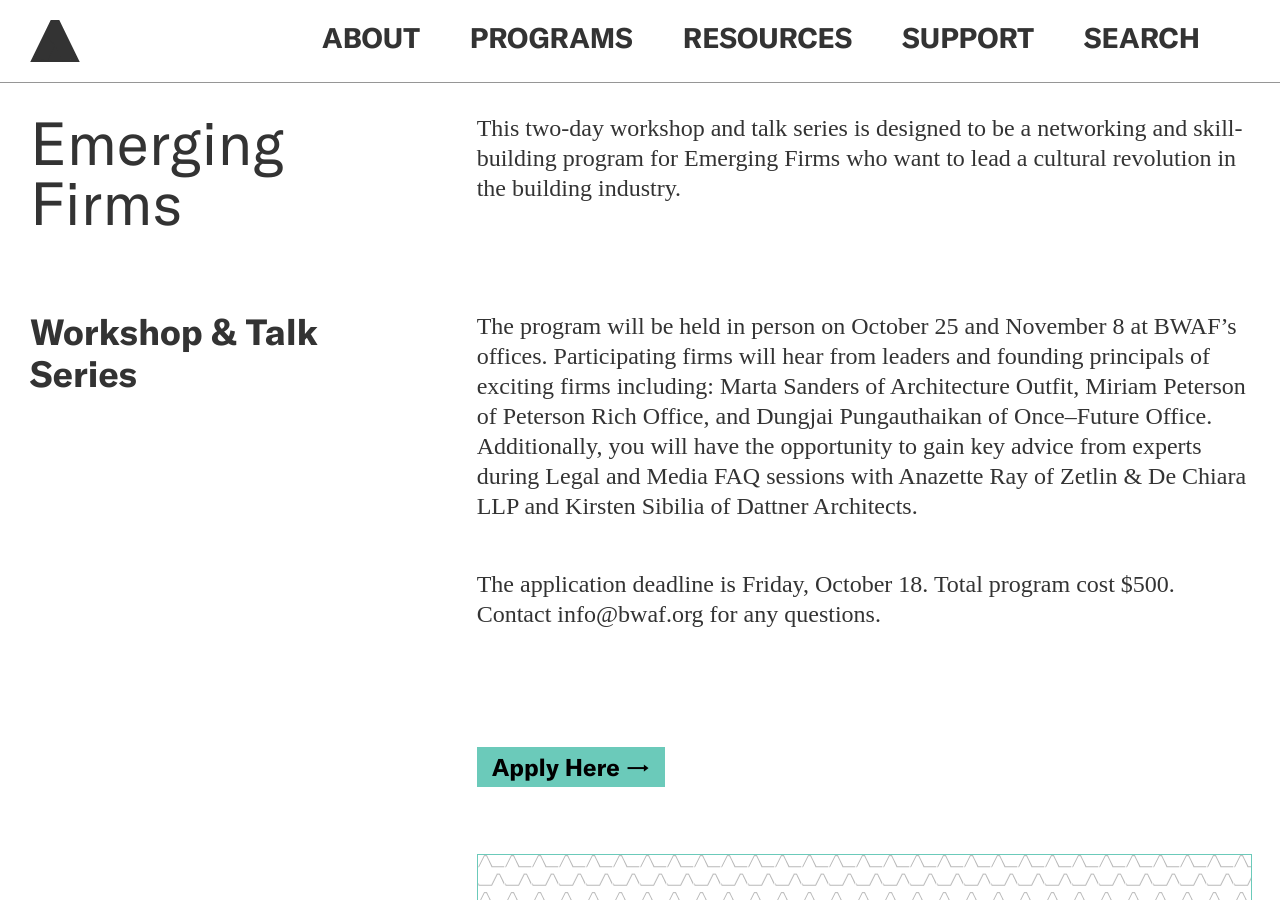
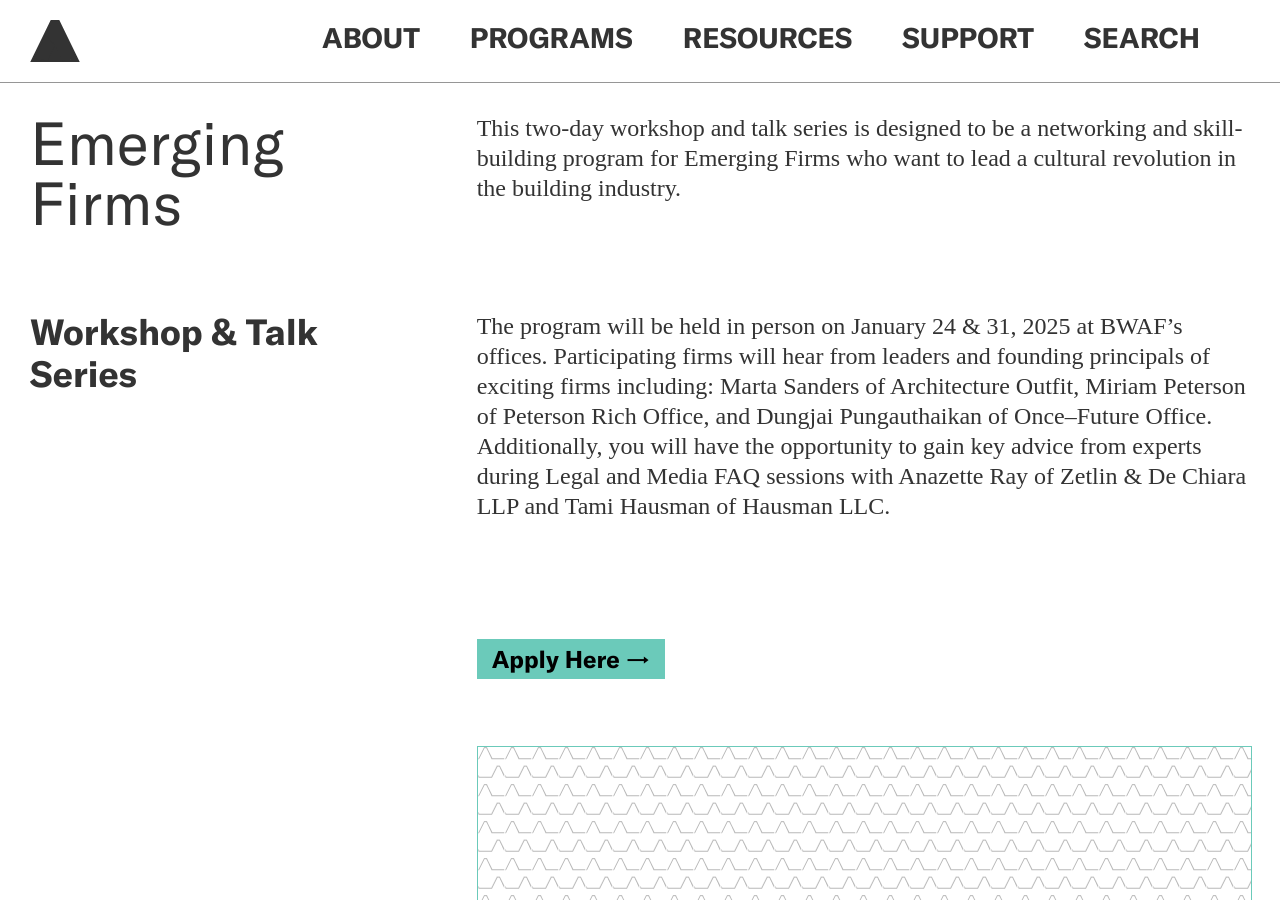
Before and after one commit to jengalas/bwaf-bbw, a Jekyll site: the page built from _emerging-firms/2024-emerging-firms.md, in a window 1280 px wide and 900 px high. Built offline with Jekyll 4.4.1, drawn with Linux system fonts in a browser that asks for light colours; nearby versions of some CDN libraries; some web fonts are replaced.

Commit message:
Updated 1 file via CloudCannon.

```diff
--- a/_emerging-firms/2024-emerging-firms.md
+++ b/_emerging-firms/2024-emerging-firms.md
@@ -20,18 +20,15 @@
       link_url: ''
       link_text: ''
   - template: text-block
-    text_block: >-
-      The program will be held in person on October 25 and November 8 at BWAF's
+    text_block: >+
+      The program will be held in person on January 24 & 31, 2025 at BWAF's
       offices. Participating firms will hear from leaders and founding
       principals of exciting firms including: Marta Sanders of Architecture
       Outfit, Miriam Peterson of Peterson Rich Office, and Dungjai Pungauthaikan
       of Once–Future Office. Additionally, you will have the opportunity to gain
       key advice from experts during Legal and Media FAQ sessions with Anazette
-      Ray of Zetlin & De Chiara LLP and Kirsten Sibilia of Dattner Architects.
+      Ray of Zetlin & De Chiara LLP and Tami Hausman of Hausman LLC.
 
-
-      The application deadline is Friday, October 18. Total program cost $500.
-      Contact info@bwaf.org for any questions.
     section_break: false
     include_left-hand_column_text_: true
     lefthand_text:
```
